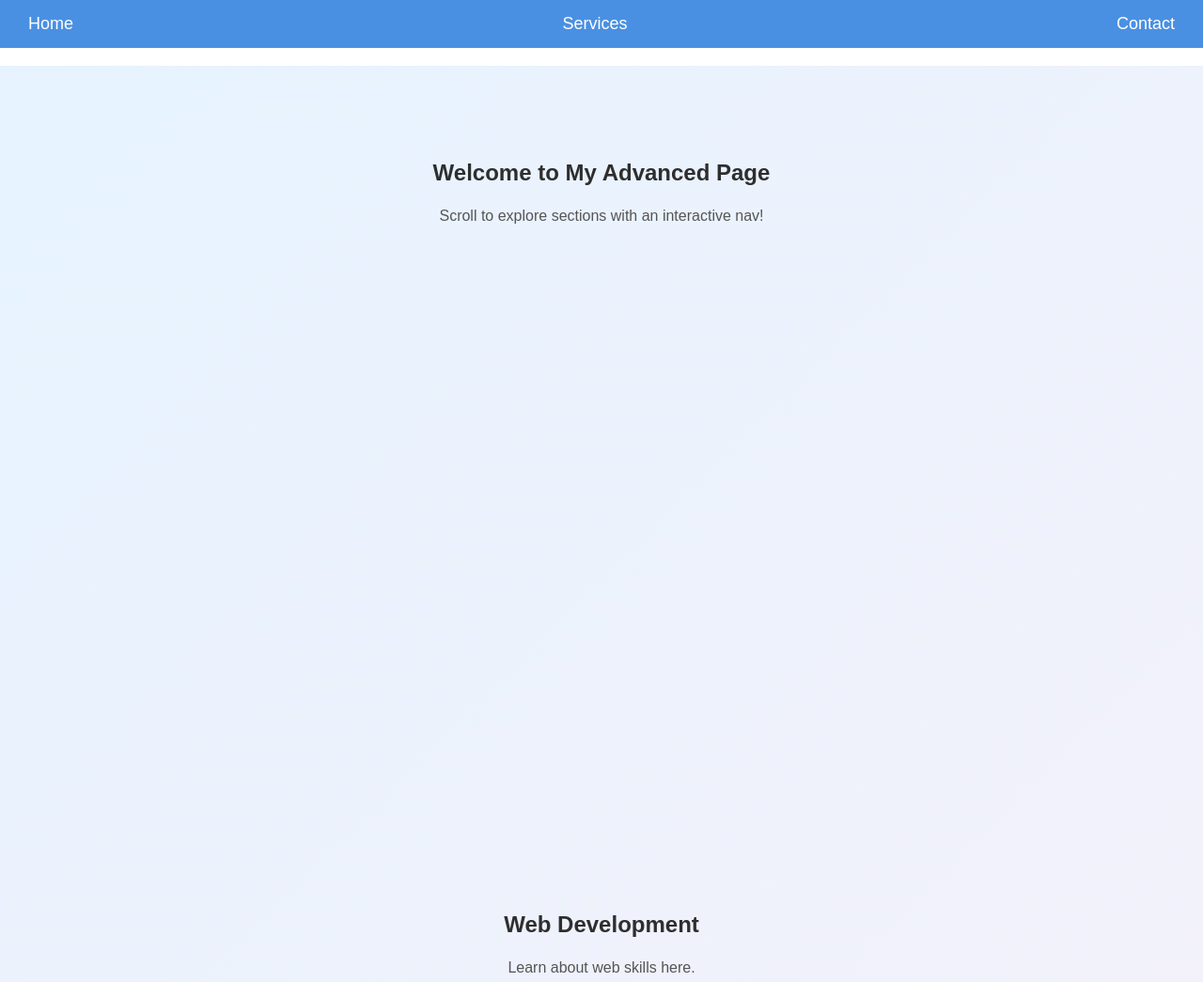
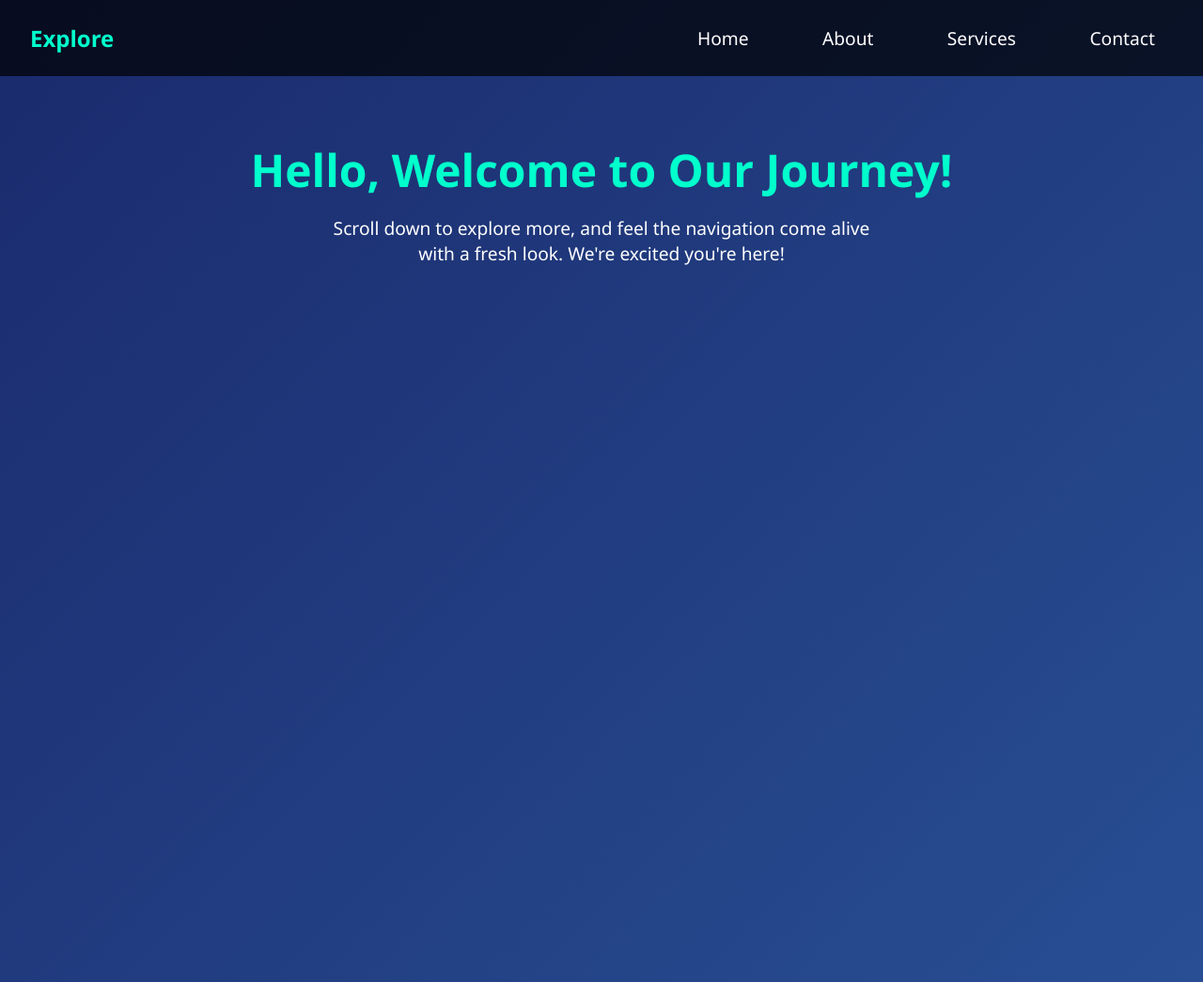
Before and after one commit to Varun-code18/PRODIGY_WD_01, a plain HTML site: page index.html in a window 1280 px wide. Shown: the top 1045 px of the page at 94% size. Drawn offline with Linux system fonts and the light colour scheme.

Commit message:
index.html

```diff
--- a/index.html
+++ b/index.html
@@ -3,68 +3,140 @@
 <head>
     <meta charset="UTF-8">
     <meta name="viewport" content="width=device-width, initial-scale=1.0">
-    <title>Advanced Landing Page</title>
+    <title>Welcome to Our Space</title>
     <style>
-        * { margin: 0; padding: 0; box-sizing: border-box; font-family: Arial, sans-serif; }
-        .nav { position: fixed; top: 0; width: 100%; background: #4a90e2; padding: 15px 20px;
-               display: flex; justify-content: space-between; transition: background 0.5s; z-index: 1000; }
-        .nav.scrolled { background: #ff6f61; box-shadow: 0 2px 10px rgba(0,0,0,0.2); }
-        .nav a, .dropdown-btn { color: white; text-decoration: none; font-size: 18px; padding: 5px 10px; }
-        .nav a:hover, .dropdown-content a:hover { color: #f7d794; }
-        .dropdown { position: relative; display: inline-block; }
-        .dropdown-content { display: none; position: absolute; background: #4a90e2; min-width: 120px;
-                           box-shadow: 0 8px 16px rgba(0,0,0,0.2); }
-        .dropdown:hover .dropdown-content { display: block; }
-        .dropdown-content a { display: block; padding: 10px; }
-        .content { margin-top: 70px; padding: 20px; background: linear-gradient(135deg, #e6f3ff, #fff0f5); }
-        section { min-height: 100vh; padding: 80px 20px; text-align: center; }
-        h1 { color: #2e2e2e; margin-bottom: 20px; }
-        p { color: #555; font-size: 16px; line-height: 1.5; }
-        .form { margin-top: 20px; }
-        .form input, .form button { padding: 10px; margin: 5px; }
-        @media (max-width: 600px) { .nav { flex-direction: column; text-align: center; }
-            .nav a, .dropdown-btn { margin: 5px 0; } .dropdown-content { position: static; width: 100%; } }
+        * {
+            margin: 0;
+            padding: 0;
+            box-sizing: border-box;
+            font-family: 'Segoe UI', Tahoma, Geneva, Verdana, sans-serif;
+        }
+        body {
+            background: linear-gradient(135deg, #1a2a6c, #2a5298);
+            color: #fff;
+            height: 150vh;
+            overflow-x: hidden;
+        }
+        .nav {
+            position: fixed;
+            top: 0;
+            width: 100%;
+            background: rgba(0, 0, 0, 0.7);
+            padding: 1.5rem 2rem;
+            display: flex;
+            justify-content: space-between;
+            align-items: center;
+            transition: all 0.4s ease;
+            z-index: 1000;
+        }
+        .nav.scrolled {
+            background: rgba(42, 82, 152, 0.95);
+            padding: 1rem 2rem;
+            box-shadow: 0 4px 15px rgba(0, 0, 0, 0.3);
+        }
+        .nav .logo {
+            font-size: 1.5rem;
+            font-weight: bold;
+            color: #00ffcc;
+        }
+        .nav ul {
+            list-style: none;
+            display: flex;
+            gap: 2.5rem;
+        }
+        .nav a {
+            color: #fff;
+            text-decoration: none;
+            font-size: 1.2rem;
+            padding: 0.7rem 1.2rem;
+            transition: all 0.3s ease;
+        }
+        .nav a:hover {
+            color: #00ffcc;
+            background: rgba(255, 255, 255, 0.1);
+            border-radius: 20px;
+        }
+        .burger {
+            display: none;
+            font-size: 1.5rem;
+            cursor: pointer;
+        }
+        .content {
+            margin-top: 100px;
+            padding: 3rem 2rem;
+            text-align: center;
+            animation: fadeIn 1s ease-in;
+        }
+        .content h1 {
+            font-size: 3rem;
+            margin-bottom: 1rem;
+            color: #00ffcc;
+        }
+        .content p {
+            font-size: 1.2rem;
+            max-width: 600px;
+            margin: 0 auto;
+        }
+        @media (max-width: 768px) {
+            .burger {
+                display: block;
+            }
+            .nav ul {
+                display: none;
+                flex-direction: column;
+                position: absolute;
+                top: 70px;
+                left: 0;
+                width: 100%;
+                background: rgba(0, 0, 0, 0.9);
+                padding: 1rem 0;
+            }
+            .nav.active ul {
+                display: flex;
+            }
+            .nav a {
+                display: block;
+                text-align: center;
+                padding: 1rem;
+            }
+        }
+        @keyframes fadeIn {
+            from { opacity: 0; }
+            to { opacity: 1; }
+        }
     </style>
 </head>
 <body>
-    <div class="nav">
-        <div><a href="#home">Home</a></div>
-        <div class="dropdown">
-            <a href="#" class="dropdown-btn">Services</a>
-            <div class="dropdown-content">
-                <a href="#web">Web Dev</a>
-                <a href="#design">Design</a>
-            </div>
-        </div>
-        <div><a href="#contact">Contact</a></div>
+    <nav class="nav">
+        <div class="logo">Explore</div>
+        <span class="burger">☰</span>
+        <ul>
+            <li><a href="#home">Home</a></li>
+            <li><a href="#about">About</a></li>
+            <li><a href="#services">Services</a></li>
+            <li><a href="#contact">Contact</a></li>
+        </ul>
+    </nav>
+    <div class="content">
+        <h1>Hello, Welcome to Our Journey!</h1>
+        <p>Scroll down to explore more, and feel the navigation come alive with a fresh look. We're excited you're here!</p>
     </div>
-    <div class="content">
-        <section id="home"><h1>Welcome to My Advanced Page</h1>
-            <p>Scroll to explore sections with an interactive nav!</p></section>
-        <section id="web"><h1>Web Development</h1>
-            <p>Learn about web skills here.</p></section>
-        <section id="design"><h1>Design Services</h1>
-            <p>Creative design solutions await.</p></section>
-        <section id="contact"><h1>Contact Us</h1>
-            <div class="form">
-                <input type="text" placeholder="Name" required>
-                <input type="email" placeholder="Email" required>
-                <button onclick="alert('Form submitted!')">Submit</button>
-            </div></section>
-    </div>
+
     <script>
-        // Scroll Effect
+        const nav = document.querySelector('.nav');
+        const burger = document.querySelector('.burger');
+        const navLinks = document.querySelector('ul');
+
         window.addEventListener('scroll', () => {
-            const nav = document.querySelector('.nav');
-            nav.classList.toggle('scrolled', window.scrollY > 50);
+            if (window.scrollY > 70) {
+                nav.classList.add('scrolled');
+            } else {
+                nav.classList.remove('scrolled');
+            }
         });
 
-        // Smooth Scroll
-        document.querySelectorAll('a[href^="#"]').forEach(anchor => {
-            anchor.addEventListener('click', (e) => {
-                e.preventDefault();
-                document.querySelector(anchor.getAttribute('href')).scrollIntoView({ behavior: 'smooth' });
-            });
+        burger.addEventListener('click', () => {
+            nav.classList.toggle('active');
         });
     </script>
 </body>
```
